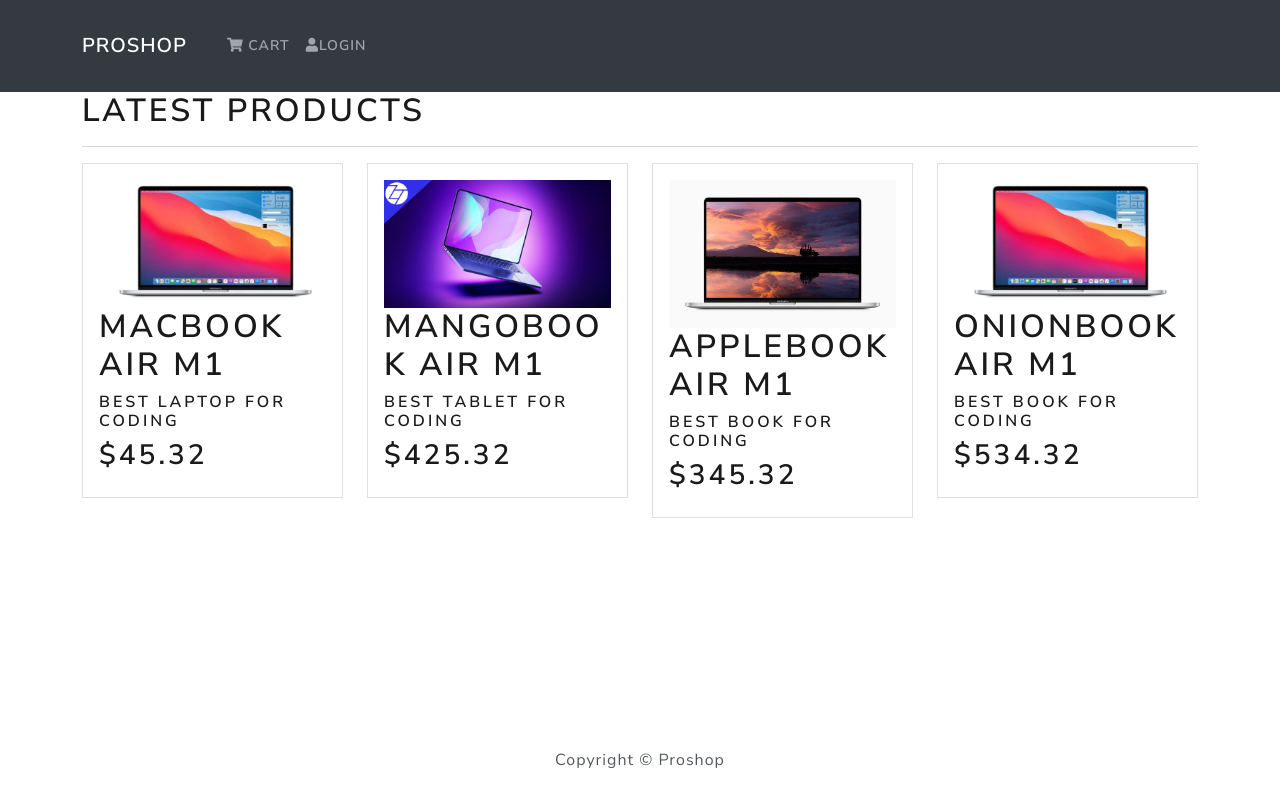
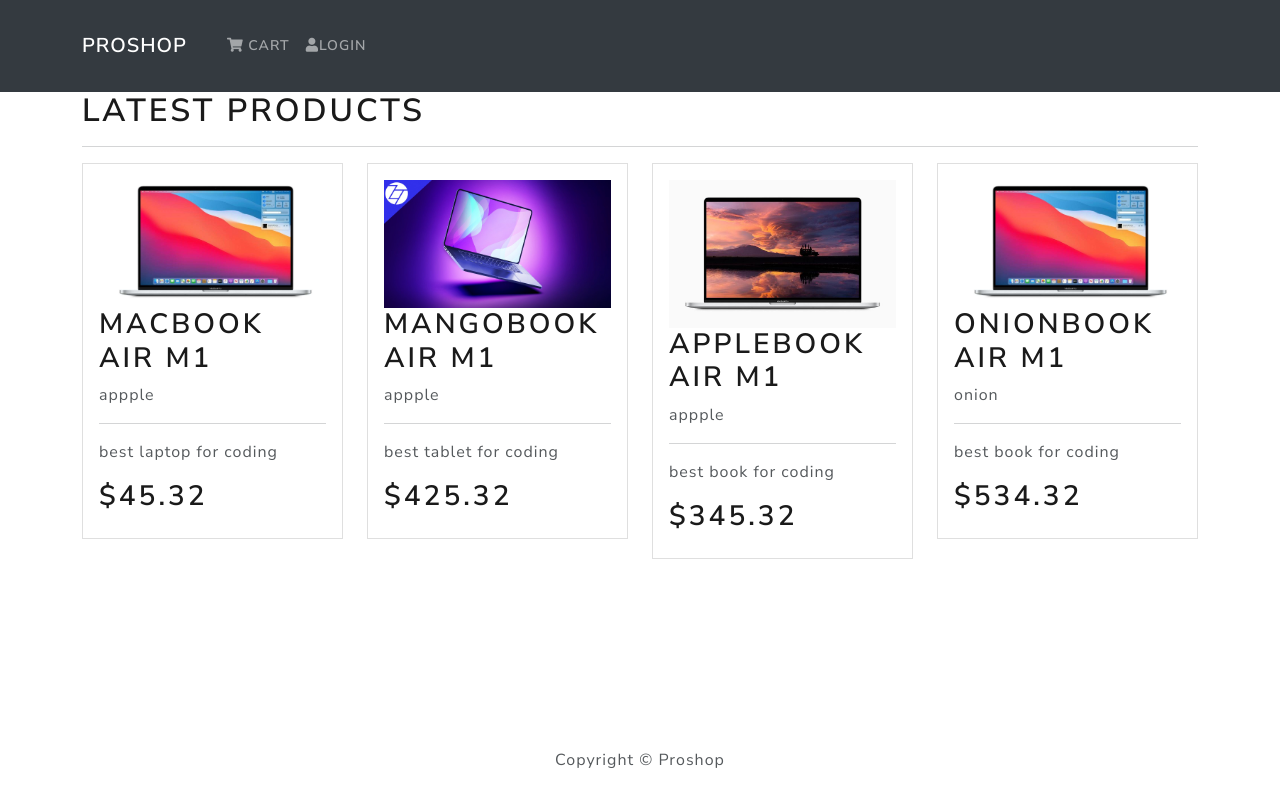
Before and after one commit to sauravsharmaz/Proshop_Django-React, a React (Create React App) app in the folder frontend/: page / in a window 1280 px wide. Built offline with nearby package versions, Linux system fonts and the light colour scheme.

Commit message:
added product component

```diff
--- a/frontend/src/components/Product.js
+++ b/frontend/src/components/Product.js
@@ -0,0 +1,15 @@
+import React from 'react'
+import {Card } from 'react-bootstrap'
+
+function Product({product}){
+    return(
+        <div>
+        <Card.Img src={product.image} />
+        <h2>{product.title} </h2><p>{product.brand}</p><hr />
+        <Card.Text>{product.desc}</Card.Text>
+        <h2>${product.price}</h2>
+        </div>
+    );
+}
+
+export default Product
--- a/frontend/src/screens/Homescreen.js
+++ b/frontend/src/screens/Homescreen.js
@@ -1,5 +1,6 @@
 import products from '../products'
 import { Card, Row, Col } from 'react-bootstrap'
+import Product from '../components/Product'
 
 function Homescreen() {
     return (
@@ -9,10 +10,7 @@
                     <Col sm={12} md={6} lg={4} xl={3}>
                         <Card>
                             <Card.Body>
-                                <Card.Img src={prod.image} />
-                                <h1>{prod.title}</h1>
-                                <h5>{prod.desc}</h5>
-                                <h2>${prod.price}</h2>
+                                <Product product={prod} />
                             </Card.Body>
                         </Card>
                     </Col>
```
Also changed, not shown: 1 other file (tests, documents, lock files or other folders).
